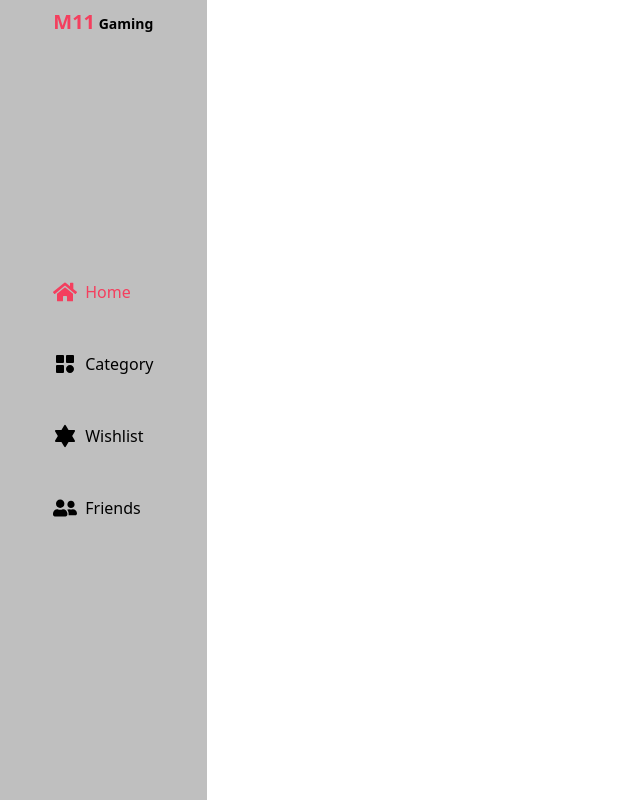
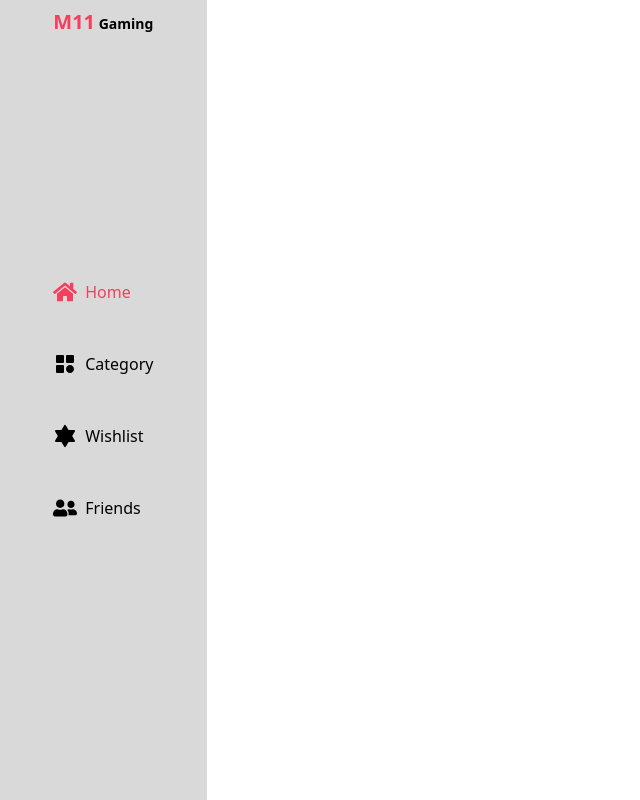
Before and after one commit to Memy11th/Game-center, a Next.js app: page / in a window 1280 px wide. Shown: the whole page, without its empty margins (0-640 px from the left). Built offline with nearby package versions, Linux system fonts and the light colour scheme.

Commit message:
Re-edits ui

```diff
--- a/src/app/layout.tsx
+++ b/src/app/layout.tsx
@@ -15,7 +15,7 @@ export default function RootLayout({
 }>) {
   return (
     <html lang="en">
-      <body className="antialiased min-h-screen">
+      <body className="antialiased min-h-screen ">
         <GridContainer cols={12}>
           <SideNav />
 
--- a/src/components/SideNav.tsx
+++ b/src/components/SideNav.tsx
@@ -30,7 +30,7 @@ const NavLinks = [
 ]
 export default function SideNav() {
     return <>
-    <div className=' md:flex relative bg-black/25  md:flex-col  hidden md:col-span-2 justify-center items-center'>
+    <div className=' md:flex relative bg-black/15  md:flex-col  hidden md:col-span-2 justify-center items-center'>
     <h4 className=' absolute top-2 text-sm font-bold '>
     <Link href={'/'} className='text-rose-500 font-bold text-xl'>M11</Link> Gaming
     </h4>
```
